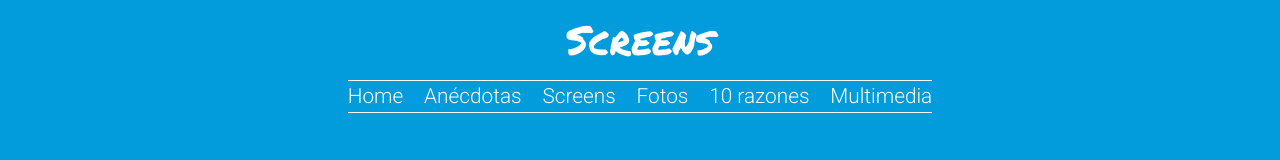
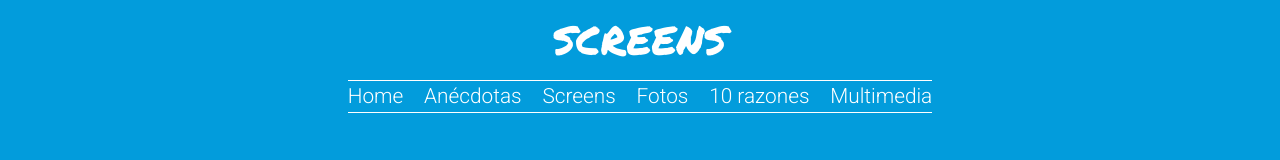
Before and after one commit to tommiramone/Bonita, a plain HTML site: page html/screens.html in a window 1280 px wide. Shown: the top 160 px of the page. Drawn offline with nearby package versions, Linux system fonts and the light colour scheme.

Commit message:
uppercase

```diff
--- a/html/screens.html
+++ b/html/screens.html
@@ -41,7 +41,7 @@
         <!---NAV-->
         <header>
             <a href="../index.html" class="brand">
-                <h1>Screens</h1>
+                <h1>SCREENS</h1>
             </a>
 
             <nav>
```
